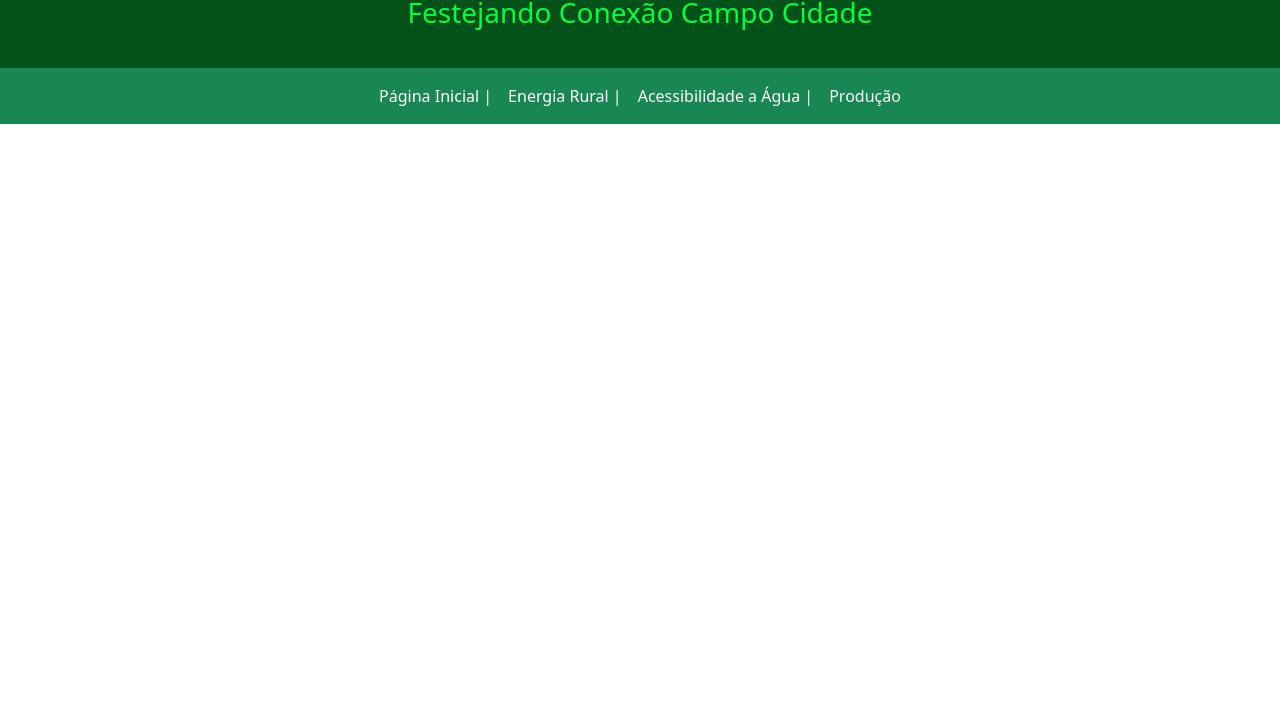
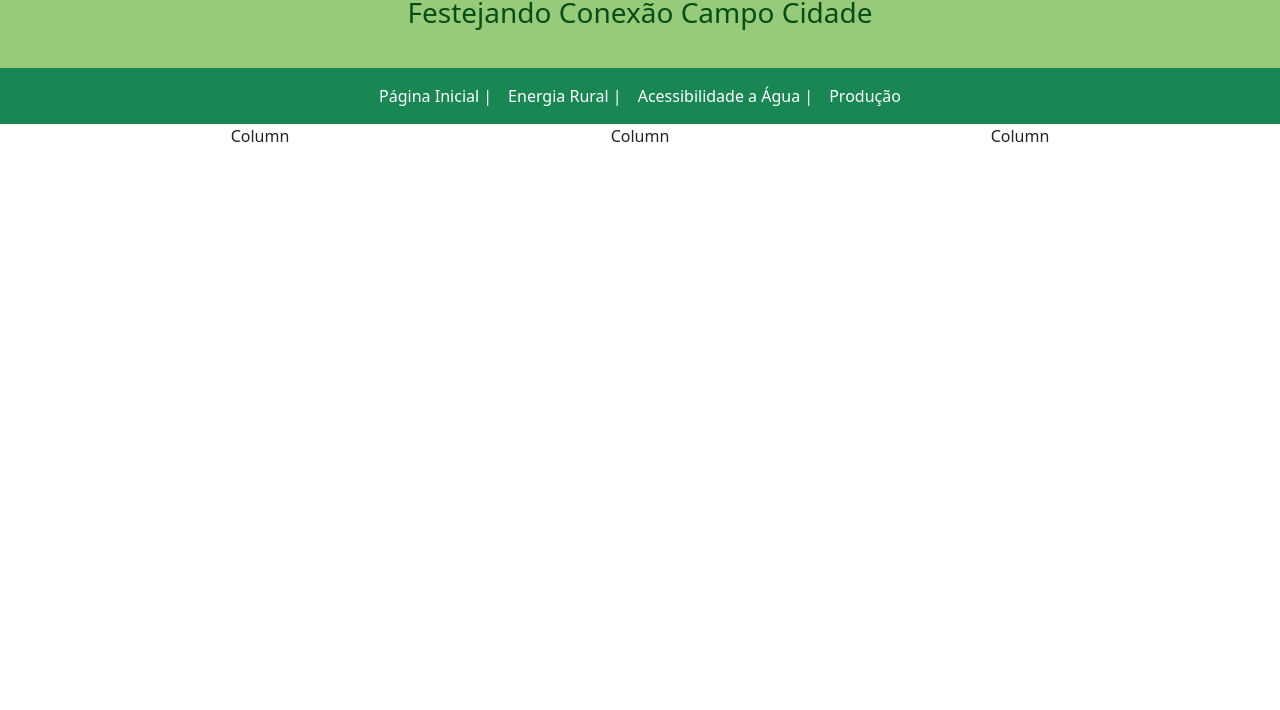
Before and after one commit to tamires-dia/site-agrinho, a plain HTML site: page energia.html in a window 1280 px wide. Shown: the part 90-800 px from the top of the page. Drawn offline with nearby package versions, Linux system fonts and the light colour scheme.

Commit message:
Add files via upload

```diff
--- a/energia.css
+++ b/energia.css
@@ -1,10 +1,10 @@
 .cabecalho{
     color: white;
-    background-color: rgb(3, 82, 26);
+    background-color: rgb(151, 202, 121);
     text-align: center;
     padding: 30px;
 }
 
 .cabecalho h3{
-    color: rgb(0, 255, 64);
+    color: rgb(5, 78, 23);
 }
--- a/energia.html
+++ b/energia.html
@@ -39,3 +39,16 @@
             </div>
         </div>
     </nav>
+    <div class="container text-center">
+        <div class="row">
+          <div class="col">
+            Column
+          </div>
+          <div class="col">
+            Column
+          </div>
+          <div class="col">
+            Column
+          </div>
+        </div>
+      </div>
--- a/producao.css
+++ b/producao.css
@@ -1,10 +1,10 @@
 .cabecalho{
     color: white;
-    background-color: rgb(3, 82, 26);
+    background-color: rgb(151, 202, 121);
     text-align: center;
     padding: 30px;
 }
 
 .cabecalho h3{
-    color: rgb(0, 255, 64);
+    color: rgb(5, 78, 23);
 }
--- a/style.css
+++ b/style.css
@@ -6,13 +6,13 @@ body{
 
 .cabecalho{
     color: white;
-    background-color: rgb(3, 82, 26);
+    background-color: rgb(151, 202, 121);
     text-align: center;
     padding: 30px;
 }
 
 .cabecalho h3{
-    color: rgb(0, 255, 64);
+    color: rgb(5, 78, 23);
 }
 
 p .alinha{
```
Also changed, not shown: agua.html (+13 -0 lines), producao.html (+13 -0 lines).
